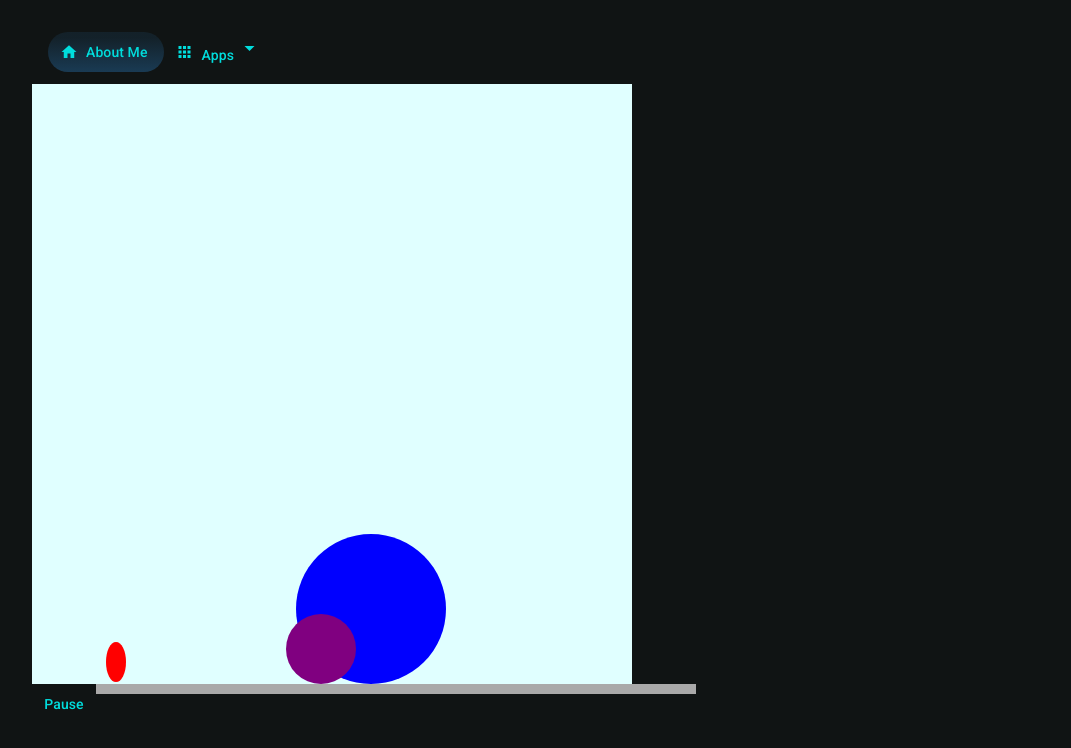
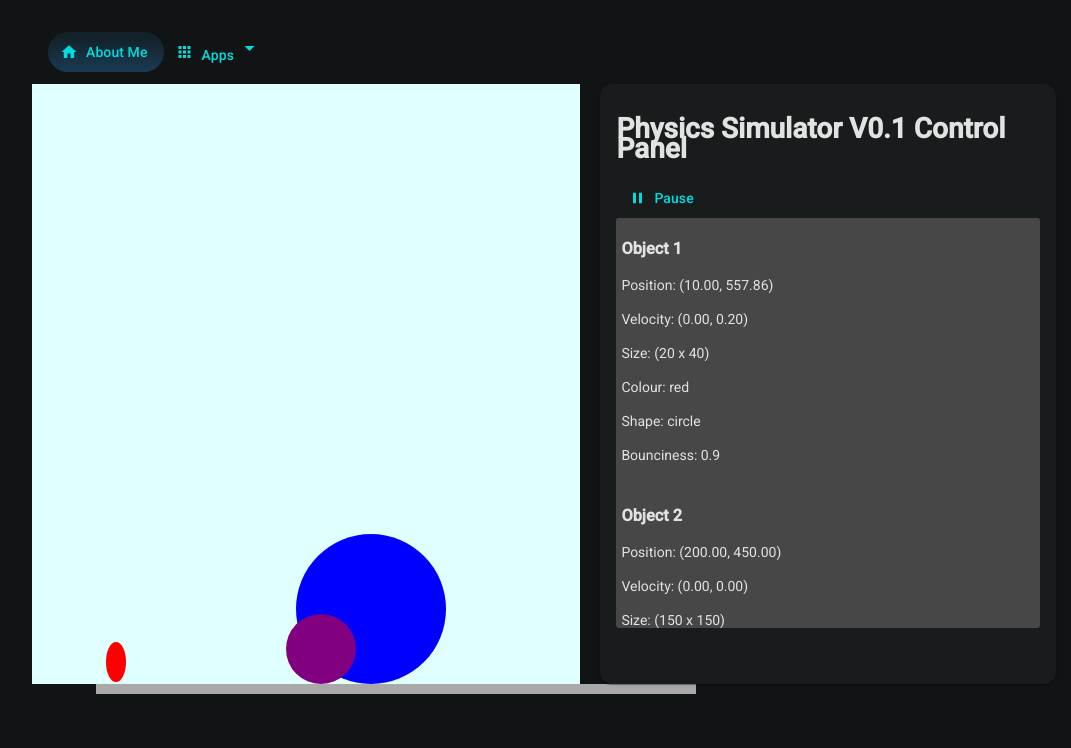
Before and after one commit to ArunOsborn/Portfolio, an Angular app in the folder frontend/portfolio/: page /apps/physics-sim in a window 1280 px wide. Shown: the top 748 px of the page, without its empty margins (96-1167 px from the left). Built offline with nearby package versions, Linux system fonts and the light colour scheme.

Commit message:
feat(phys-sim): add physics control panel with basic readouts

```diff
--- a/frontend/portfolio/src/app/apps/physics-sim/physics-sim.html
+++ b/frontend/portfolio/src/app/apps/physics-sim/physics-sim.html
@@ -1,3 +1,4 @@
+<div class="container">
     <div id="physics-space">
         @for (object of physObjects(); track object) {
             <div
@@ -13,4 +14,32 @@
             </div>
         }
     </div>
-<button matButton (click)="isPaused.set(!isPaused())">{{ isPaused() ? 'Resume' : 'Pause' }}</button>
+
+    <mat-card>
+        <mat-card-header>
+            <h1>Physics Simulator V0.1 Control Panel</h1>
+        </mat-card-header>
+        <mat-card-content>
+            <button matButton (click)="isPaused.set(!isPaused())">
+                <mat-icon>
+                    {{ isPaused() ? 'play_arrow' : 'pause' }}
+                </mat-icon>
+                {{ isPaused() ? 'Resume' : 'Pause' }}
+            </button>
+
+            <div class="objects-control">
+                @for (object of physObjects(); track object) {
+                    <div class="object-info">
+                        <h3>Object {{ physObjects().indexOf(object) + 1 }}</h3>
+                        <p>Position: ({{ object.position.x.toFixed(2) }}, {{ object.position.y.toFixed(2) }})</p>
+                        <p>Velocity: ({{ object.velocity.x.toFixed(2) }}, {{ object.velocity.y.toFixed(2) }})</p>
+                        <p>Size: ({{ object.size.width }} x {{ object.size.height }})</p>
+                        <p>Colour: {{ object.colour }}</p>
+                        <p>Shape: {{ object.shape }}</p>
+                        <p>Bounciness: {{ object.bounciness }}</p>
+                    </div>
+                }
+            </div>
+        </mat-card-content>
+    </mat-card>
+</div>
--- a/frontend/portfolio/src/app/apps/physics-sim/physics-sim.scss
+++ b/frontend/portfolio/src/app/apps/physics-sim/physics-sim.scss
@@ -1,3 +1,10 @@
+.container
+{
+    display: flex;
+    flex-direction: row;
+    gap: 0 20px;
+}
+
 #physics-space
 {
     width: 600px;
@@ -23,3 +30,15 @@
 {
     border-radius: 50%;
 }
+
+.objects-control
+{
+    display: flex;
+    flex-direction: column;
+    gap: 10px 0;
+    height: 400px;
+    overflow-y: auto;
+    background-color: rgb(71, 71, 71);
+    border-radius: 3px;
+    padding: 5px;
+}
--- a/frontend/portfolio/src/app/apps/physics-sim/physics-sim.ts
+++ b/frontend/portfolio/src/app/apps/physics-sim/physics-sim.ts
@@ -1,10 +1,12 @@
 import { ChangeDetectionStrategy, ChangeDetectorRef, Component, inject, signal } from '@angular/core';
 import { PhysObject } from './classes/phys-object';
 import { MatButtonModule } from '@angular/material/button';
+import { MatCardModule } from '@angular/material/card';
+import { MatIconModule } from '@angular/material/icon';
 
 @Component({
 	selector: 'app-physics-sim',
-	imports: [MatButtonModule],
+	imports: [MatButtonModule, MatCardModule, MatIconModule],
 	templateUrl: './physics-sim.html',
 	styleUrl: './physics-sim.scss',
 	changeDetection: ChangeDetectionStrategy.OnPush
```
Lines whose indentation alone changed are shown as unchanged.
